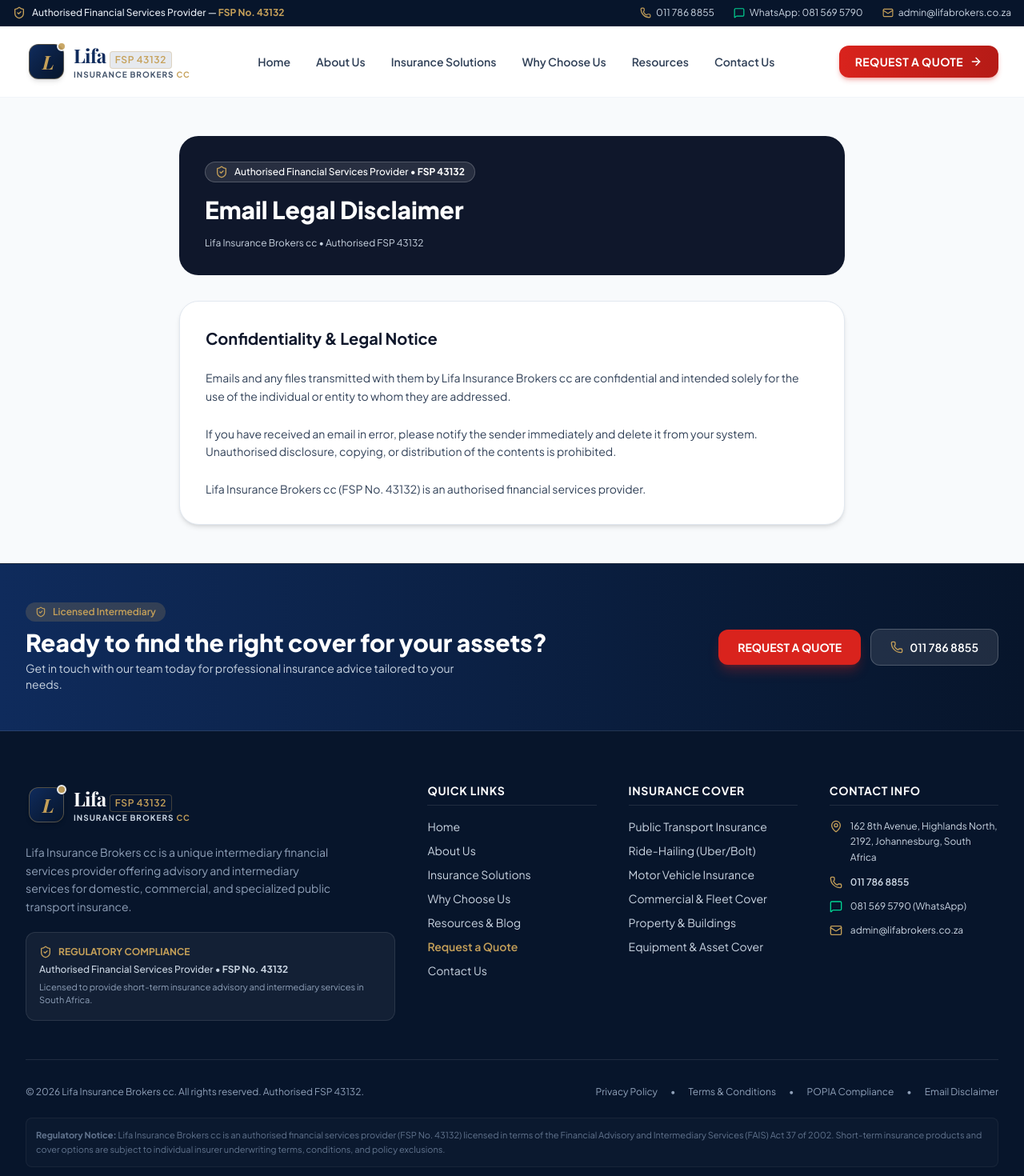
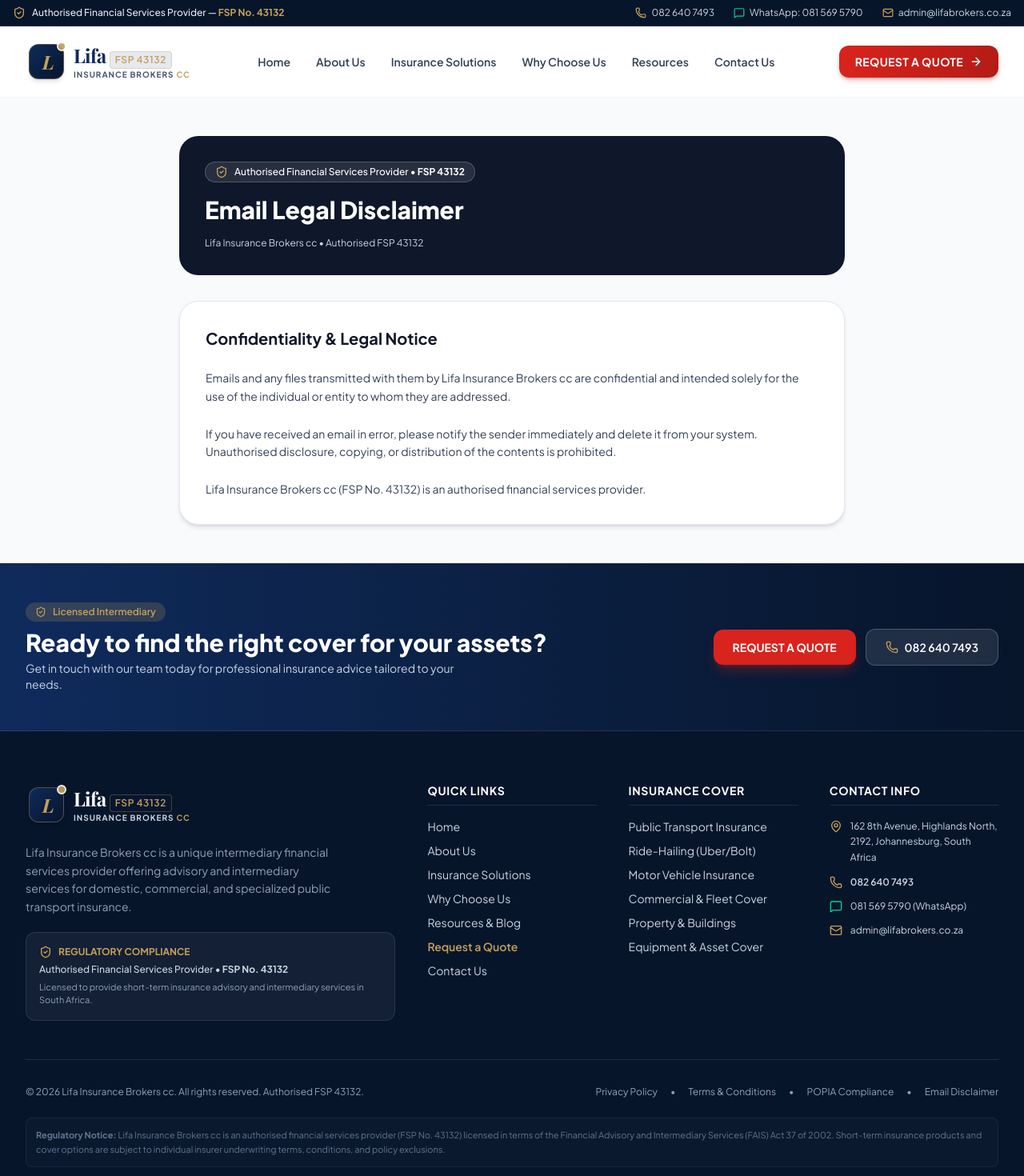
Before and after one commit to Eziway/LifaInsure, a React (Vite) app: page /email-disclaimer in a window 1280 px wide. Shown: the top 1470 px of the page at 80% size. Built offline with nearby package versions, Linux system fonts and the light colour scheme; a web font is replaced by a local one.

Commit message:
Number change

```diff
--- a/src/components/layout/Footer.jsx
+++ b/src/components/layout/Footer.jsx
@@ -29,11 +29,11 @@
               REQUEST A QUOTE
             </Link>
             <a
-              href="tel:0117868855"
+              href="tel:0826407493"
               className="px-6 py-3 rounded-xl bg-white/10 hover:bg-white/20 text-white font-semibold text-sm border border-white/20 transition-all flex items-center gap-2"
             >
               <Phone className="w-4 h-4 text-lifa-gold" />
-              <span>011 786 8855</span>
+              <span>082 640 7493</span>
             </a>
           </div>
         </div>
@@ -137,8 +137,8 @@
               </li>
               <li className="flex items-center gap-2.5">
                 <Phone className="w-4 h-4 text-lifa-gold shrink-0" />
-                <a href="tel:0117868855" className="hover:text-white transition-colors text-xs font-semibold">
-                  011 786 8855
+                <a href="tel:0826407493" className="hover:text-white transition-colors text-xs font-semibold">
+                  082 640 7493
                 </a>
               </li>
               <li className="flex items-center gap-2.5">
--- a/src/components/layout/Navbar.jsx
+++ b/src/components/layout/Navbar.jsx
@@ -130,11 +130,11 @@
 
               <div className="grid grid-cols-2 gap-2 pt-2">
                 <a
-                  href="tel:0117868855"
+                  href="tel:0826407493"
                   className="flex items-center justify-center gap-1.5 py-2.5 px-3 rounded-lg bg-slate-100 text-slate-800 text-xs font-semibold"
                 >
                   <Phone className="w-4 h-4 text-lifa-navy" />
-                  <span>011 786 8855</span>
+                  <span>082 640 7493</span>
                 </a>
 
                 <a
--- a/src/components/layout/TopHeader.jsx
+++ b/src/components/layout/TopHeader.jsx
@@ -16,11 +16,11 @@
         {/* Right: Contact Links */}
         <div className="flex items-center gap-6">
           <a
-            href="tel:0117868855"
+            href="tel:0826407493"
             className="flex items-center gap-1.5 hover:text-white transition-colors"
           >
             <Phone className="w-3.5 h-3.5 text-lifa-gold" />
-            <span>011 786 8855</span>
+            <span>082 640 7493</span>
           </a>
 
           <a
--- a/src/pages/ContactPage.jsx
+++ b/src/pages/ContactPage.jsx
@@ -8,7 +8,7 @@
 export function ContactPage() {
   usePageTitle(
     'Contact Us | Lifa Insurance Brokers cc',
-    'Get in touch with Lifa Insurance Brokers cc (FSP 43132) in Highlands North, Johannesburg. Call 011 786 8855 or WhatsApp 081 569 5790.'
+    'Get in touch with Lifa Insurance Brokers cc (FSP 43132) in Highlands North, Johannesburg. Call 082 640 7493 or WhatsApp 081 569 5790.'
   );
 
   return (
@@ -63,8 +63,8 @@
                   </div>
                   <div>
                     <div className="text-xs font-bold uppercase tracking-wider text-slate-500">Telephone Line</div>
-                    <a href="tel:0117868855" className="text-base font-extrabold text-slate-900 hover:text-lifa-navy transition-colors">
-                      011 786 8855
+                    <a href="tel:0826407493" className="text-base font-extrabold text-slate-900 hover:text-lifa-navy transition-colors">
+                      082 640 7493
                     </a>
                   </div>
                 </li>
@@ -106,7 +106,7 @@
               {/* Direct Quick CTA Buttons */}
               <div className="pt-4 border-t border-slate-100 flex flex-wrap gap-2">
                 <a
-                  href="tel:0117868855"
+                  href="tel:0826407493"
                   className="flex-1 py-2.5 px-4 rounded-xl bg-lifa-navy text-white text-center font-bold text-xs shadow hover:bg-lifa-darkNavy transition-colors"
                 >
                   CALL US NOW
--- a/src/pages/PrivacyPolicyPage.jsx
+++ b/src/pages/PrivacyPolicyPage.jsx
@@ -40,7 +40,7 @@
 
         <h2 className="text-xl font-bold text-slate-900">5. Contact Information</h2>
         <p>
-          For enquiries regarding your personal information, contact our Information Officer at <strong>admin@lifabrokers.co.za</strong> or <strong>011 786 8855</strong>.
+          For enquiries regarding your personal information, contact our Information Officer at <strong>admin@lifabrokers.co.za</strong> or <strong>082 640 7493</strong>.
         </p>
       </div>
     </div>
--- a/src/pages/QuotePage.jsx
+++ b/src/pages/QuotePage.jsx
@@ -53,7 +53,7 @@
 
               <div className="space-y-3 pt-2">
                 <a
-                  href="tel:0117868855"
+                  href="tel:0826407493"
                   className="flex items-center gap-3 p-3 rounded-xl bg-slate-50 hover:bg-slate-100 border border-slate-200 transition-colors"
                 >
                   <div className="p-2 rounded-lg bg-lifa-navy text-white">
@@ -61,7 +61,7 @@
                   </div>
                   <div>
                     <div className="text-[10px] font-bold text-slate-500 uppercase">Landline Office</div>
-                    <div className="text-sm font-bold text-slate-900">011 786 8855</div>
+                    <div className="text-sm font-bold text-slate-900">082 640 7493</div>
                   </div>
                 </a>
 
```
